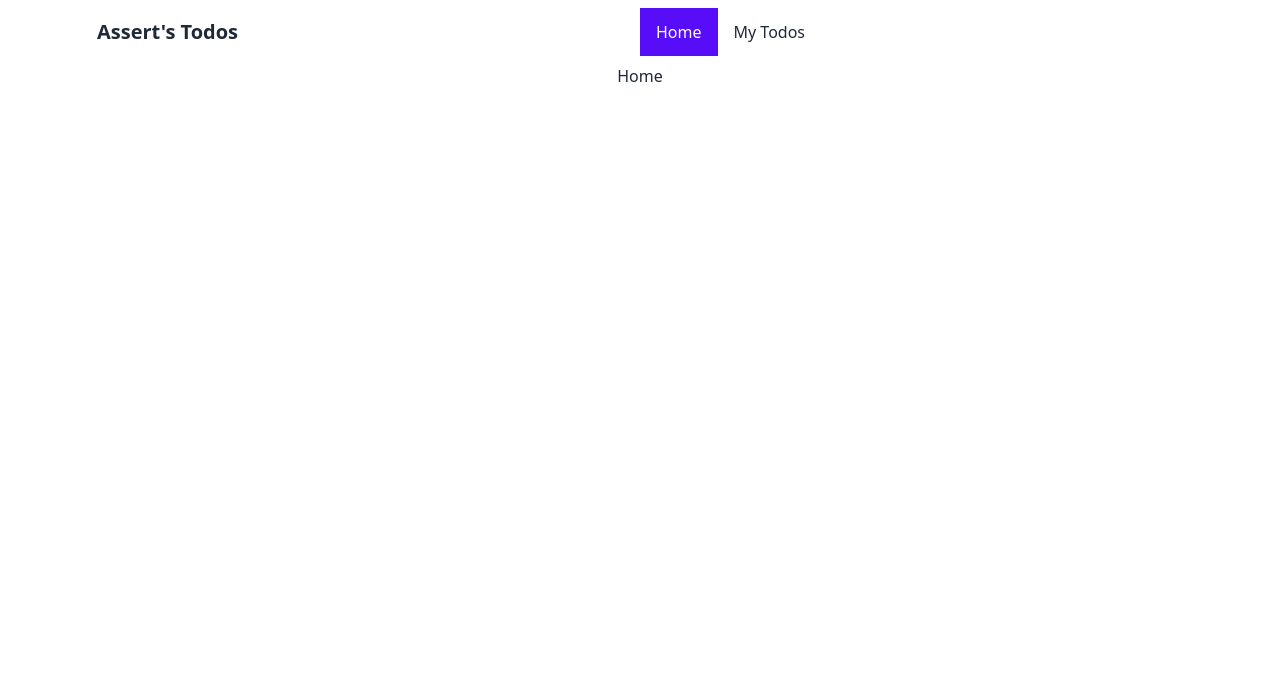
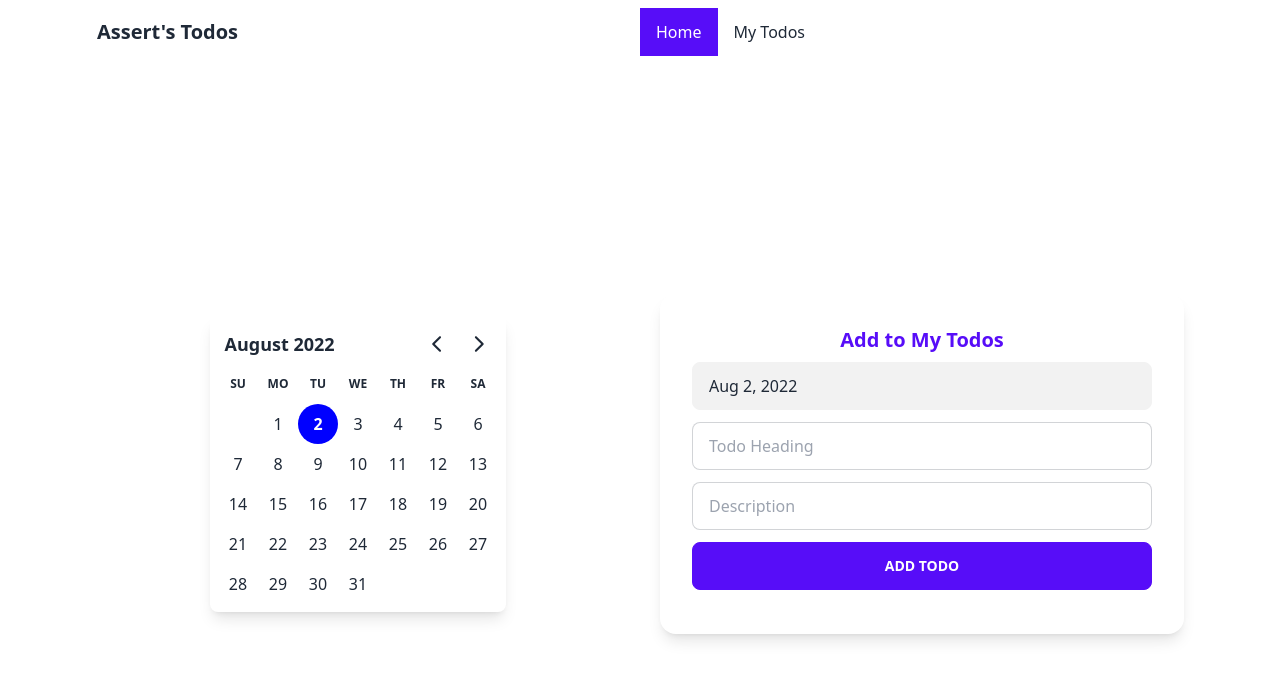
Before and after one commit to sajeeb-me/asserts-todos, a React (Create React App) app: page / in a window 1280 px wide. Shown: the top 680 px of the page. Built offline with nearby package versions, Linux system fonts and the light colour scheme.

Commit message:
developed home page with day picker calender

```diff
--- a/package.json
+++ b/package.json
@@ -7,11 +7,14 @@
     "@testing-library/react": "^13.3.0",
     "@testing-library/user-event": "^13.5.0",
     "daisyui": "^2.20.0",
+    "date-fns": "^2.29.1",
     "firebase": "^9.9.1",
     "react": "^18.2.0",
+    "react-day-picker": "^8.0.7",
     "react-dom": "^18.2.0",
     "react-router-dom": "^6.3.0",
     "react-scripts": "5.0.1",
+    "react-toastify": "^9.0.7",
     "web-vitals": "^2.1.4"
   },
   "scripts": {
--- a/src/App.js
+++ b/src/App.js
@@ -3,6 +3,8 @@ import { Route, Routes } from 'react-router-dom';
 import Home from './Pages/Home/Home';
 import MyTodos from './Pages/MyTodos/MyTodos';
 import Navbar from './Components/Navbar';
+import { ToastContainer } from 'react-toastify';
+import 'react-toastify/dist/ReactToastify.css';
 
 function App() {
   return (
@@ -12,6 +14,7 @@ function App() {
         <Route path='/' element={<Home />} />
         <Route path='/todos' element={<MyTodos />} />
       </Routes>
+      <ToastContainer />
     </div>
   );
 }
--- a/src/Pages/Home/Home.js
+++ b/src/Pages/Home/Home.js
@@ -1,9 +1,55 @@
-import React from 'react'
+import { format } from 'date-fns';
+import React, { useState } from 'react';
+import { DayPicker } from 'react-day-picker';
+import 'react-day-picker/dist/style.css';
+import { toast } from 'react-toastify';
 
-function Home() {
+const Home = () => {
+    const [date, setDate] = useState(new Date())
+    const todoDate = format(date, 'PP');
+
+    const handleSubmit = e => {
+        e.preventDefault();
+        const date = e.target.date.value;
+        const heading = e.target.heading.value;
+        const description = e.target.description.value;
+        const task = {
+            date,
+            heading,
+            description,
+            isCompleted: false
+        }
+        console.log(task);
+        toast.success('Task added successfully!')
+    }
+
     return (
-        <div>Home</div>
-    )
-}
+        <section className='lg:px-20'>
+            <div className={`hero lg:min-h-screen`}>
+                <div className="hero-content flex-col lg:flex-row gap-10 py-5">
+                    <div className='flex-1 flex justify-center'>
+                        <DayPicker
+                            className='rounded-lg shadow-lg p-2'
+                            mode="single"
+                            selected={date}
+                            onSelect={setDate}
+                        />
+                    </div>
+                    <div className='flex-1 card shadow-lg'>
+                        <div className='card-body'>
+                            <h1 className='text-xl font-semibold text-primary'>Add to My Todos</h1>
+                            <form onSubmit={handleSubmit}>
+                                <input type="text" name='date' value={todoDate} className="input input-bordered w-full mb-3" disabled />
+                                <input type="text" name='heading' placeholder="Todo Heading" className="input input-bordered w-full mb-3" required />
+                                <input type="text" name='description' placeholder="Description" className="input input-bordered w-full mb-3" required />
+                                <input type="submit" value="Add Todo" className="btn btn-primary w-full mb-3" />
+                            </form>
+                        </div>
+                    </div>
+                </div>
+            </div>
+        </section>
+    );
+};
 
-export default Home
+export default Home;
```
Also changed, not shown: 1 other file (tests, documents, lock files or other folders).
